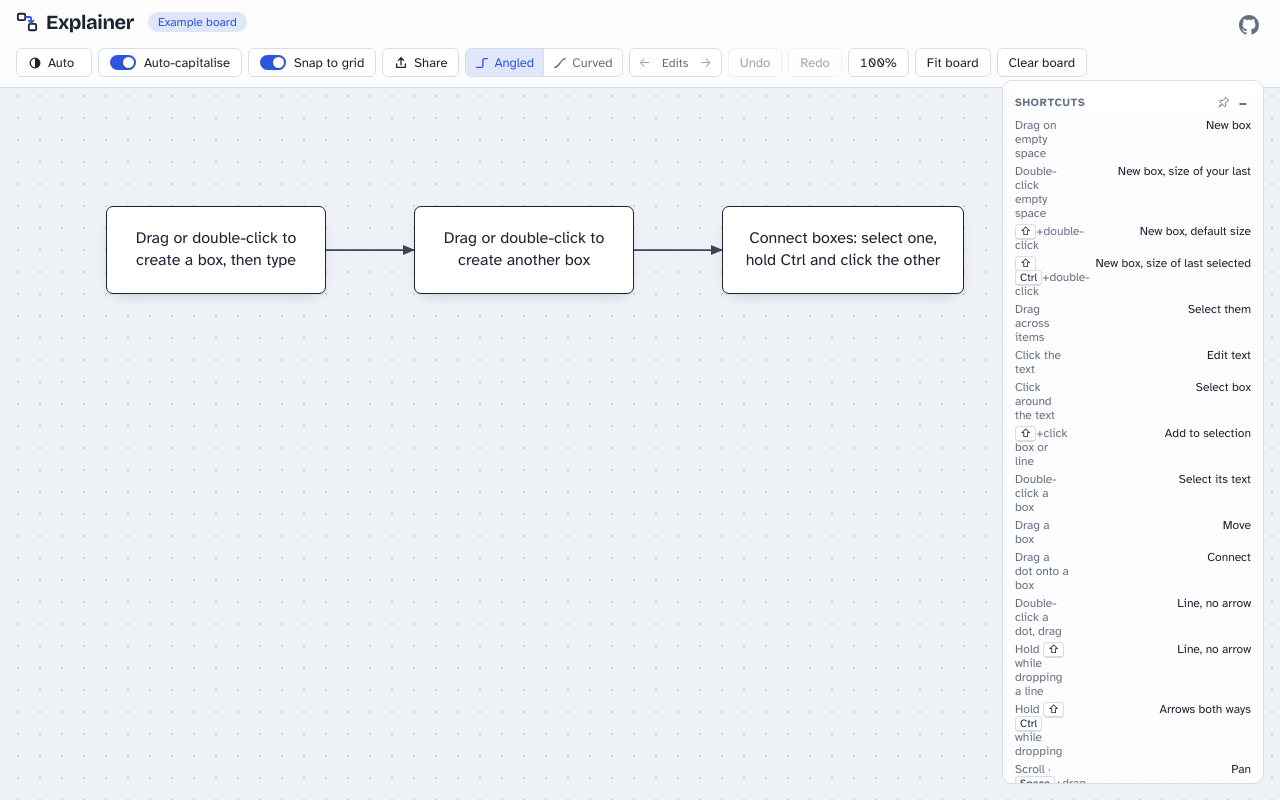
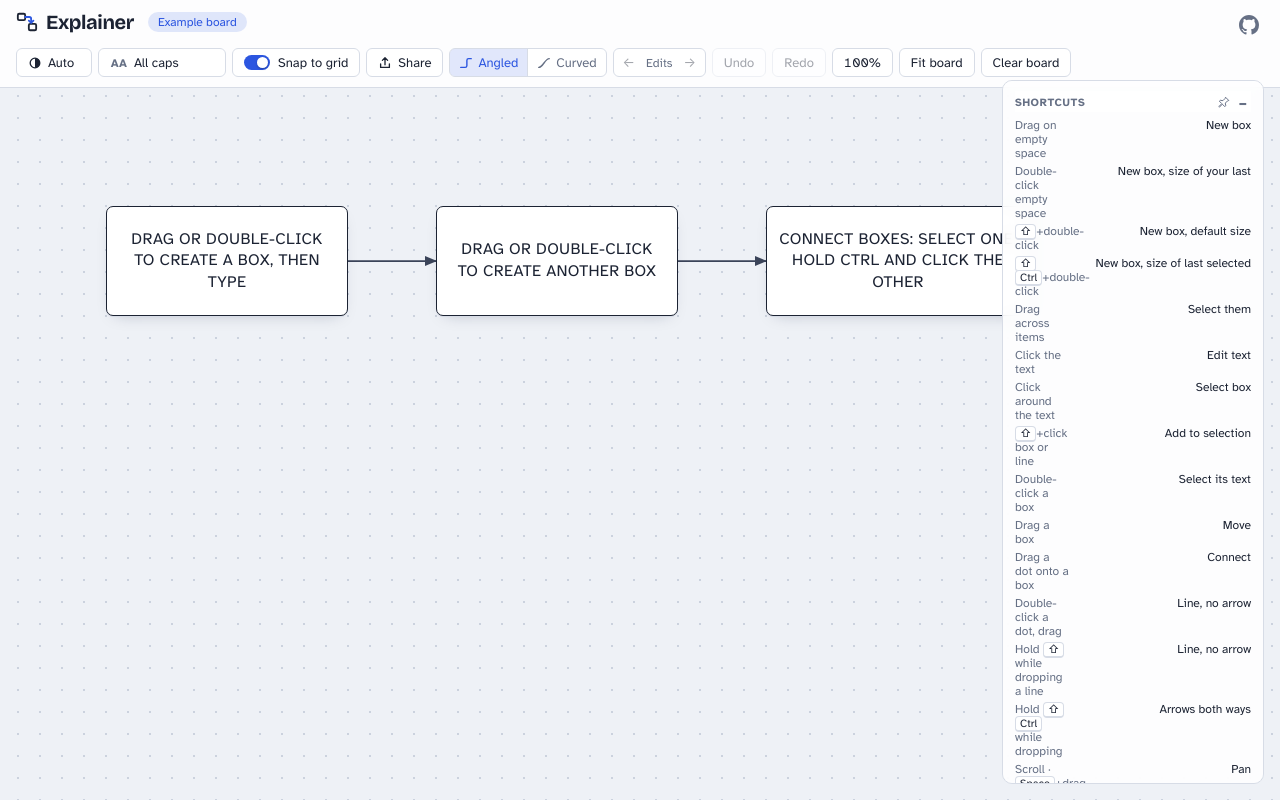
Before and after one commit to andidev/explainer, a plain HTML site: page index.html in a window 1280 px wide. Drawn offline with nearby package versions, Linux system fonts and the light colour scheme.

Commit message:
Capitals button cycles All caps (default), Sentence case, As typed (D-056, amends D-034)
Co-Authored-By: Claude Opus 5.5 <noreply@anthropic.com>

```diff
--- a/index.html
+++ b/index.html
@@ -43,7 +43,9 @@ header{display:flex;align-items:center;gap:14px;flex-wrap:wrap;padding:10px 56px
 .hint{color:var(--muted);font-size:13px;flex:1;min-width:0}
 .hint kbd{font-family:var(--f-text);font-size:11.5px;border:1px solid var(--edge);border-bottom-width:2px;border-radius:4px;padding:0 5px;background:var(--box);color:var(--ink)}
 .tools{display:flex;gap:6px;flex-wrap:wrap}
-#snapBtn,#capBtn{display:inline-flex;align-items:center;gap:8px}
+#snapBtn{display:inline-flex;align-items:center;gap:8px}
+#capBtn{display:inline-flex;align-items:center;gap:6px;min-width:128px}
+#capBtn .cap-ico{font-weight:700;font-size:11.5px;letter-spacing:.02em;color:var(--muted);min-width:18px}
 #themeBtn{display:inline-flex;align-items:center;gap:6px;min-width:76px}
 #themeBtn svg{width:14px;height:14px}
 .track{width:26px;height:15px;border-radius:999px;background:var(--edge);position:relative;transition:background .15s}
@@ -91,6 +93,7 @@ button:focus-visible{outline:2px solid var(--accent);outline-offset:2px}
 .box.target{border-color:var(--accent)}
 .box.flash{animation:flash .7s ease-out}
 @keyframes flash{0%{box-shadow:0 0 0 10px var(--accent-soft)}100%{box-shadow:0 0 0 3px var(--accent-soft)}}
+body.caps .txt{text-transform:uppercase;letter-spacing:.02em}
 .txt{width:100%;min-height:1.35em;text-align:center;font-size:16px;line-height:1.35;white-space:pre-wrap;overflow-wrap:anywhere;outline:none;cursor:inherit;caret-color:var(--accent)}
 .box.editing .txt{cursor:text;user-select:text;-webkit-user-select:text}
 .h{position:absolute;width:11px;height:11px;margin:-7px 0 0 -7px;border-radius:50%;background:var(--box);border:2px solid var(--accent);
@@ -145,7 +148,7 @@ body.help-open #helpBtn{display:none}
   <div class="hint"></div>
   <div class="tools">
     <button id="themeBtn" type="button" title="Theme">Auto</button>
-    <button id="capBtn" type="button" role="switch" aria-checked="true" title="Capitalise the first letter of each sentence"><span class="track" aria-hidden="true"></span>Auto-capitalise</button>
+    <button id="capBtn" type="button" title="Capitals">All caps</button>
     <button id="snapBtn" type="button" role="switch" aria-checked="false" title="Snap boxes to the grid (G)"><span class="track" aria-hidden="true"></span>Snap to grid</button>
     <span class="share-wrap">
       <button id="shareBtn" type="button" aria-haspopup="true" aria-expanded="false" title="Share a link to this board or to the selected items"><svg viewBox="0 0 16 16" aria-hidden="true"><path d="M8 10V2M5 5l3-3 3 3M3 9v4h10V9" fill="none" stroke="currentColor" stroke-width="1.5" stroke-linecap="round" stroke-linejoin="round"/></svg>Share</button>
@@ -244,9 +247,9 @@ function sample(){
   // The three things to know, as a tiny diagram (isMac is defined later, so test the platform here)
   const mod = /Mac|iPhone|iPad/.test(navigator.platform || navigator.userAgent) ? '⌘' : 'Ctrl';
   return { nextId: 4, example: true, boxes: [
-    { id:1, x:60,  y:80, w:220, h:88, text:'Drag or double-click to create a box, then type' },
-    { id:2, x:374, y:80, w:220, h:88, text:'Drag or double-click to create another box' },
-    { id:3, x:688, y:80, w:242, h:88, text:`Connect boxes: select one, hold ${mod} and click the other` },
+    { id:1, x:66,  y:88, w:242, h:110, text:'Drag or double-click to create a box, then type' },
+    { id:2, x:396, y:88, w:242, h:110, text:'Drag or double-click to create another box' },
+    { id:3, x:726, y:88, w:264, h:110, text:`Connect boxes: select one, hold ${mod} and click the other` },
   ], links: [
     { id:1, from:1, fa:'e', to:2, ta:'w', arrow:true },
     { id:2, from:2, fa:'e', to:3, ta:'w', arrow:true },
@@ -264,8 +267,8 @@ function save(){ try { localStorage.setItem(KEY, JSON.stringify(state)); } catch
 // The whole board is packed into a compact array, deflated, and base64url-encoded into the #hash.
 const boardOnly = s => [s.nextId, s.boxes.map(b => [b.id, b.x, b.y, b.w, b.h, b.text]), s.links.map(l => [l.id, l.from, l.fa, l.to, l.ta, l.back ? 2 : l.arrow ? 1 : 0, l.curve ? 1 : 0])];
 const sameBoard = (a, b) => JSON.stringify(boardOnly(a)) === JSON.stringify(boardOnly(b));
-// Every setting travels with the board: theme, snap, auto-capitalise, line style, shortcuts panel
-const currentSettings = () => ({ t: theme, s: snap ? 1 : 0, c: autoCap ? 1 : 0, l: lineStyle === 'curved' ? 1 : 0,
+// Every setting travels with the board: theme, snap, capitals, line style, shortcuts panel
+const currentSettings = () => ({ t: theme, s: snap ? 1 : 0, c: { off:0, sentence:1, upper:2 }[capMode], l: lineStyle === 'curved' ? 1 : 0,
   h: document.body.classList.contains('help-open') ? 1 : 0, p: helpPinned ? 1 : 0 });
 const pack = s => JSON.stringify([1, ...boardOnly(s), currentSettings()]);
 function unpack(str){
@@ -546,7 +549,7 @@ viewport.addEventListener('contextmenu', e => e.preventDefault());
 function makeEl(b){
   const el = document.createElement('div'); el.className = 'box'; el.dataset.id = b.id;
   const t = document.createElement('div'); t.className = 'txt'; t.spellcheck = false; t.textContent = b.text;
-  t.setAttribute('autocapitalize', autoCap ? 'sentences' : 'off');
+  t.setAttribute('autocapitalize', capAttr());
   el.appendChild(t);
   for (const k in A){ const h = document.createElement('div'); h.className = 'h'; h.dataset.a = k;
     h.style.left = A[k][0]*100 + '%'; h.style.top = A[k][1]*100 + '%'; el.appendChild(h); }
@@ -557,7 +560,7 @@ function makeEl(b){
   });
   t.addEventListener('beforeinput', e => {
     // Auto-capitalise: a lowercase letter typed at the start of the box, a line, or a sentence
-    if (autoCap && e.inputType === 'insertText' && e.data && /^\p{Ll}$/u.test(e.data)){
+    if (autoCapOn() && e.inputType === 'insertText' && e.data && /^\p{Ll}$/u.test(e.data)){
       const sl = getSelection();
       if (sl.rangeCount){
         const r = document.createRange(); r.selectNodeContents(t); r.setEnd(sl.getRangeAt(0).startContainer, sl.getRangeAt(0).startOffset);
@@ -612,12 +615,25 @@ const G = 22; let snap = false;
 snap = true; // on by default
 try { snap = localStorage.getItem('explainer.snap') !== 'off'; } catch(e){}
 const sn = v => snap ? Math.round(v/G)*G : Math.round(v);
-let autoCap = true;
-try { autoCap = localStorage.getItem('explainer.autocap') !== 'off'; } catch(e){}
-function setCap(on){
-  autoCap = on; $('capBtn').setAttribute('aria-checked', on);
-  els.forEach(el => el.firstChild.setAttribute('autocapitalize', on ? 'sentences' : 'off'));
-  try { localStorage.setItem('explainer.autocap', on ? 'on' : 'off'); } catch(e){}
+/* ---------- capitals: All caps (default), Sentence case, As typed ---------- */
+// All caps is display only (CSS), so the typed text is kept and switching back restores it.
+// Sentence capitalising while typing stays on in All caps, so the text reads well if you switch.
+const CAPS = { upper:'All caps', sentence:'Sentence case', off:'As typed' }, CAP_ICO = { upper:'AA', sentence:'Aa', off:'aa' };
+let capMode = 'upper';
+try { const m = localStorage.getItem('explainer.capmode');
+  capMode = CAPS[m] ? m : localStorage.getItem('explainer.autocap') === 'off' ? 'off' : 'upper'; } catch(e){}
+const autoCapOn = () => capMode !== 'off';
+const capAttr = () => ({ upper:'characters', sentence:'sentences', off:'off' })[capMode];
+function setCap(m){
+  const was = capMode; capMode = m;
+  document.body.classList.toggle('caps', m === 'upper');
+  const b = $('capBtn'); b.innerHTML = `<span class="cap-ico" aria-hidden="true">${CAP_ICO[m]}</span><span>${CAPS[m]}</span>`;
+  b.title = 'Capitals: ' + CAPS[m].toLowerCase() + ' (click to change)';
+  els.forEach(el => el.firstChild.setAttribute('autocapitalize', capAttr()));
+  try { localStorage.setItem('explainer.capmode', m); } catch(e){}
+  // Capitals are wider: let boxes grow to fit, as one undo step
+  if (booted && m !== was){ const before = JSON.stringify(state.boxes); state.boxes.forEach(fit);
+    if (JSON.stringify(state.boxes) !== before){ renderLinks(); commit(); } }
   settingChanged();
 }
 function setSnap(on){
@@ -650,7 +666,7 @@ function applySettings(st){
   if (!st) return;
   if (st.t === 'auto' || st.t === 'light' || st.t === 'dark') setTheme(st.t);
   if (st.s != null) setSnap(!!st.s);
-  if (st.c != null) setCap(!!st.c);
+  if (st.c != null) setCap(st.c === 2 ? 'upper' : st.c ? 'sentence' : 'off');
   if (st.l != null){ lineStyle = st.l ? 'curved' : 'angled'; try { localStorage.setItem('explainer.linestyle', lineStyle); } catch(e){} if (typeof updateStyleButtons === 'function') updateStyleButtons(); }
   if (st.p != null && typeof setPin === 'function') setPin(!!st.p);
   if (st.h != null && typeof setHelp === 'function') setHelp(!!st.h);
@@ -664,7 +680,8 @@ function fit(b){
     b.w = nw; b.h = nh; place(el, b);
   }
 }
-const readText = t => t.innerText.replace(/\n$/, '');
+// innerText keeps line breaks but also applies All caps (text-transform), so read with it switched off
+const readText = t => { t.style.textTransform = 'none'; const v = t.innerText.replace(/\n$/, ''); t.style.textTransform = ''; return v; };
 
 /* ---------- history ---------- */
 function commit(){
@@ -1197,7 +1214,7 @@ function deleteSel(){
 // copy/paste events when no text is selected.
 const CLIP_TYPE = 'application/x-explainer+json';
 let clip = null, pasteN = 0, clipKey = null;
-const clipText = c => c.boxes.map(b => b.text).filter(Boolean).join('\n');
+const clipText = c => { const t = c.boxes.map(b => b.text).filter(Boolean).join('\n'); return capMode === 'upper' ? t.toUpperCase() : t; };
 function copySel(cut){
   if (!hasSel()) return false;
   const c = selectionBoard(); if (!c.boxes.length) return false;
@@ -1264,8 +1281,10 @@ $('placeFwd').onclick = () => goPlace(1);
 updatePlaceButtons();
 $('snapBtn').onclick = () => { setSnap(!snap); toast(snap ? 'Snap to grid on' : 'Snap to grid off'); };
 setSnap(snap);
-$('capBtn').onclick = () => { setCap(!autoCap); toast(autoCap ? 'Auto-capitalise on' : 'Auto-capitalise off'); };
-setCap(autoCap);
+$('capBtn').addEventListener('pointerdown', e => e.preventDefault());
+$('capBtn').onclick = () => { const next = { upper:'sentence', sentence:'off', off:'upper' }[capMode]; setCap(next);
+  toast({ upper:'All caps', sentence:'Sentence case: capitals start each sentence', off:'Text as typed' }[next]); };
+setCap(capMode);
 $('redoBtn').onclick = redo;
 $('zoomBtn').onclick = () => zoomAt(1, viewport.clientWidth/2, viewport.clientHeight/2);
 $('homeBtn').onclick = fitBoard;
```
Also changed, not shown: 2 other files.
